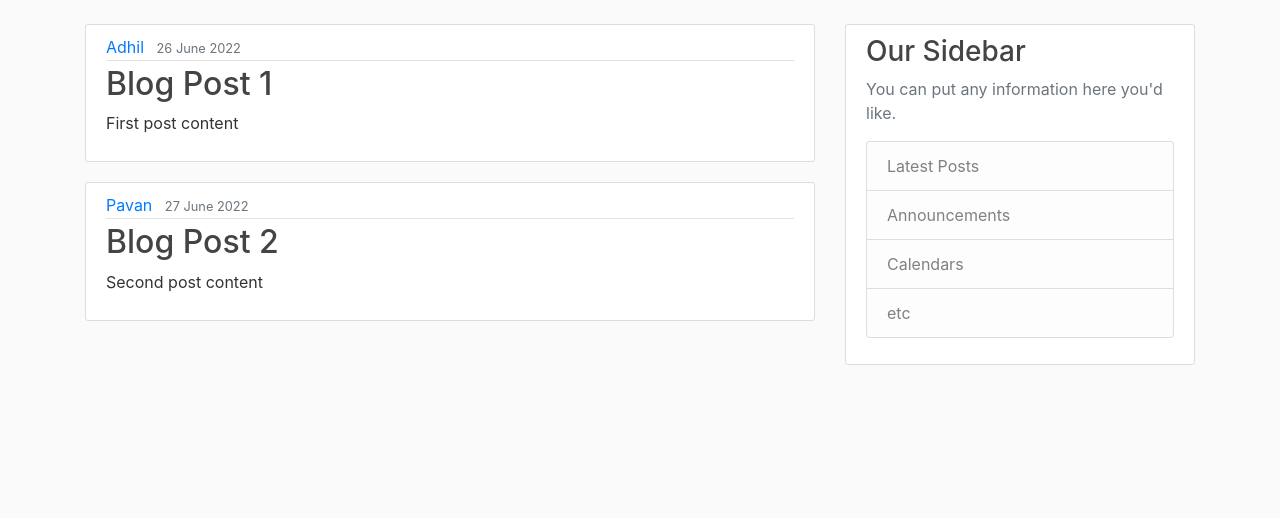
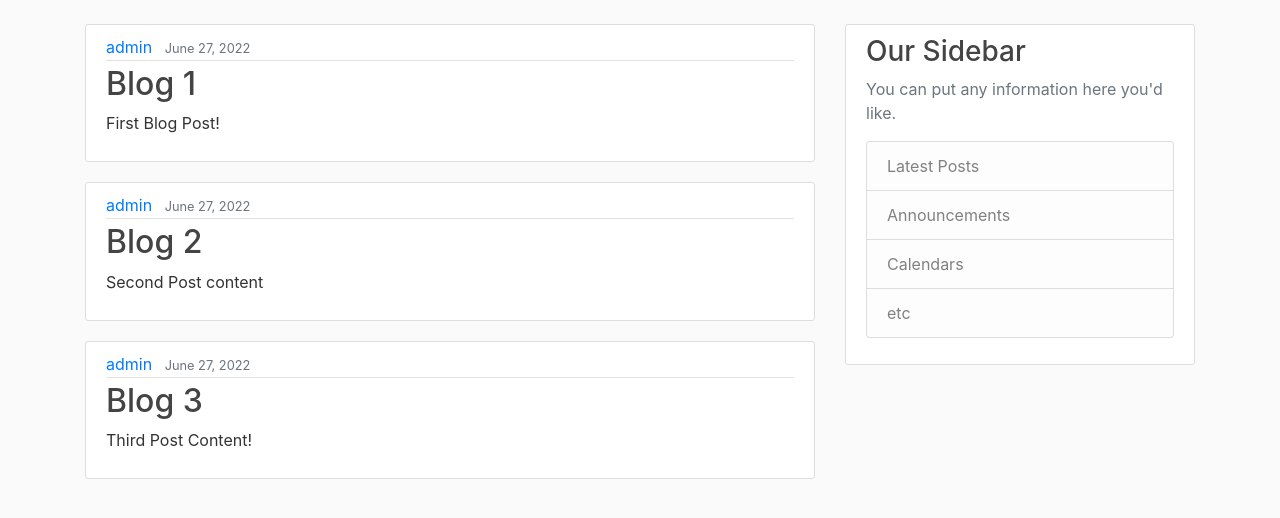
Before and after one commit to adhilaq/Blog, a Django app: page / in a window 1280 px wide. Shown: the part 56-574 px from the top of the page. Run offline with Django 3.2, Linux system fonts and the light colour scheme; data comes from the database, SQL or seed files in the repository; both versions use the stored data as it was after the commit; some libraries are stand-ins or nearby versions.

Commit message:
Add files via upload

```diff
--- a/django_project/blog/admin.py
+++ b/django_project/blog/admin.py
@@ -1,3 +1,4 @@
 from django.contrib import admin
+from blog.models import Post
 
-# Register your models here.
+admin.site.register(Post)
--- a/django_project/blog/models.py
+++ b/django_project/blog/models.py
@@ -1,3 +1,14 @@
+from turtle import title
 from django.db import models
+from django.utils import timezone
+from django.contrib.auth.models import User
 
-# Create your models here.
+class Post(models.Model):
+    title = models.CharField(max_length=100)
+    content = models.TextField()
+    date_posted = models.DateTimeField(default=timezone.now)
+    author = models.ForeignKey(User, on_delete=models.CASCADE)
+
+
+    def __str__(self) -> str:
+        return self.title
--- a/django_project/blog/templates/blog/home.html
+++ b/django_project/blog/templates/blog/home.html
@@ -5,7 +5,7 @@
             <div class="media-body">
             <div class="article-metadata">
                 <a class="mr-2" href="#">{{ post.author }}</a>
-                <small class="text-muted">{{ post.date_posted }}</small>
+                <small class="text-muted">{{ post.date_posted|date:"F d, Y" }}</small>
             </div>
             <h2><a class="article-title" href="#">{{ post.title }}</a></h2>
             <p class="article-content">{{ post.content }}</p>
--- a/django_project/blog/views.py
+++ b/django_project/blog/views.py
@@ -1,24 +1,10 @@
 from django.http import HttpResponse
 from django.shortcuts import render
-
-posts = [
-    {
-        'title': 'Blog Post 1',
-        'author':'Adhil',
-        'date_posted': '26 June 2022',
-        'content': 'First post content'
-    },
-    {
-        'title': 'Blog Post 2',
-        'author':'Pavan',
-        'date_posted': '27 June 2022',
-        'content': 'Second post content'
-    }
-]
+from blog.models import Post
 
 def home(request):
     context = {
-        'posts': posts
+        'posts': Post.objects.all()
     }
     return render(request, 'blog/home.html', context)
 
```
Also changed, not shown: django_project/blog/migrations/0001_initial.py (added), django_project/db.sqlite3.
